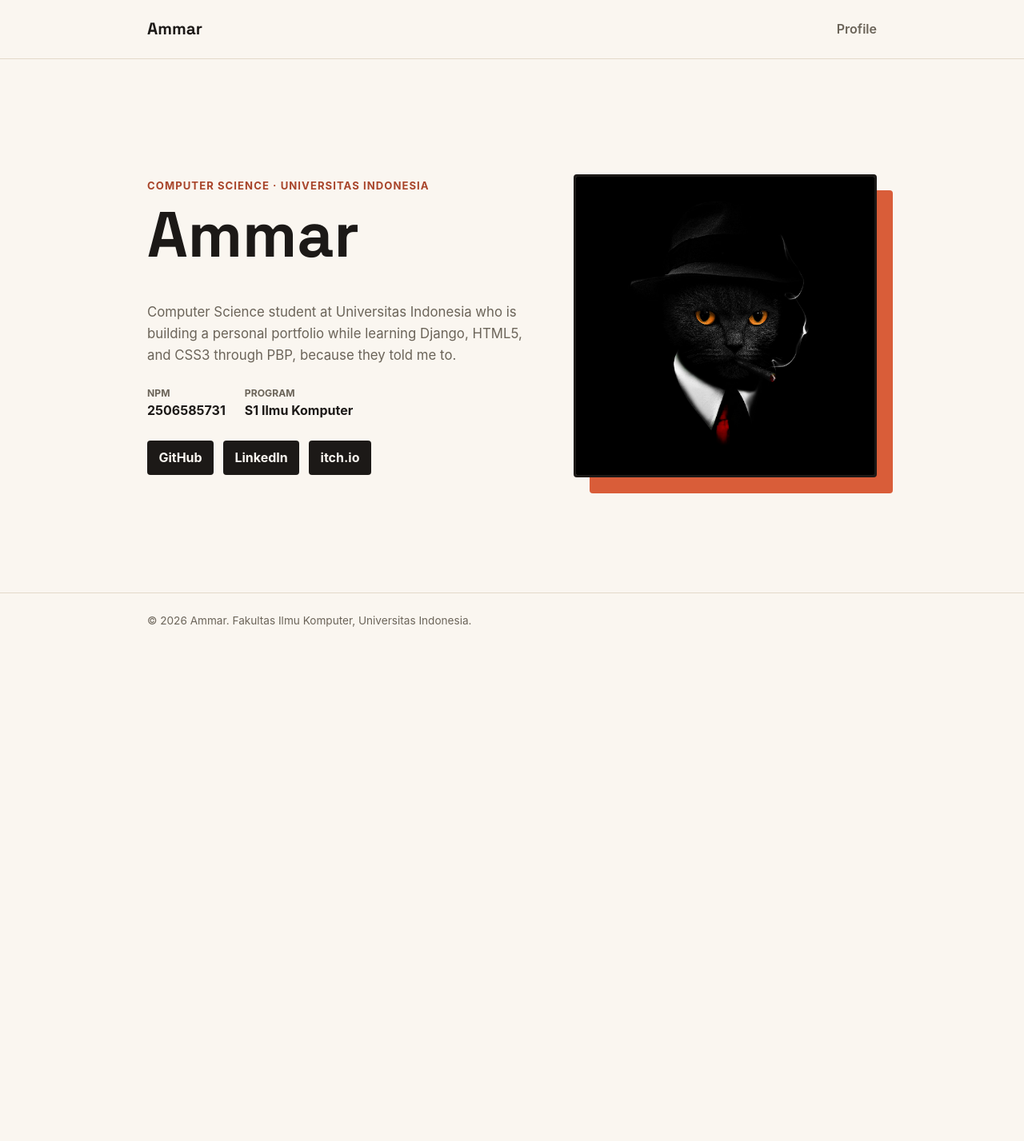
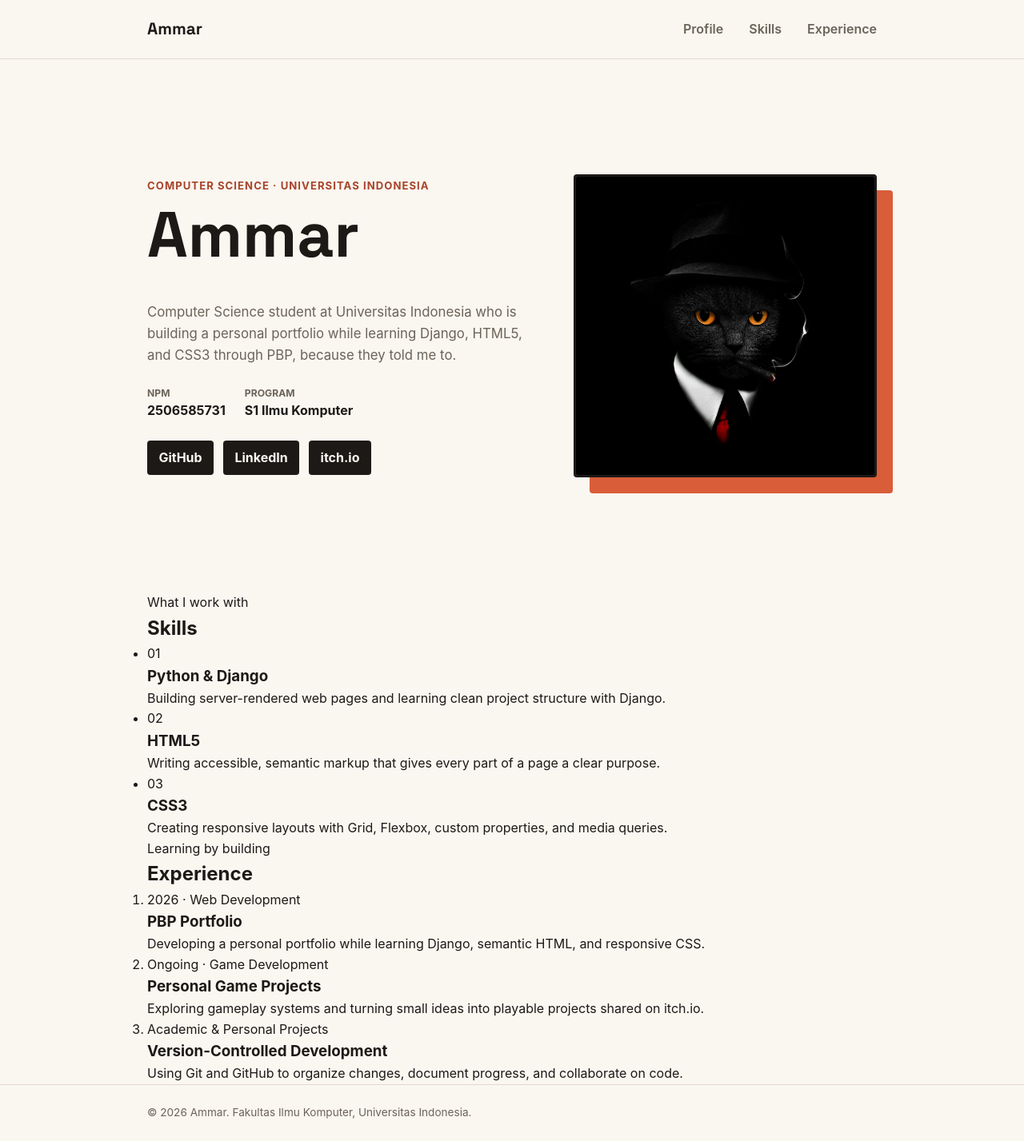
Before and after one commit to marlioboro/PBP, a Django app: page / in a window 1280 px wide. Shown: the whole page at 80% size. Before the commit the page ends 784 px from the top, so only its background shows below. Run offline with Django 5.2, Linux system fonts and the light colour scheme.

Commit message:
feat: add skills and experience sections

```diff
--- a/templates/index.html
+++ b/templates/index.html
@@ -16,6 +16,8 @@
             <a href="#profile" class="brand">Ammar</a>
             <nav aria-label="Primary navigation">
                 <a href="#profile">Profile</a>
+                <a href="#skills">Skills</a>
+                <a href="#experience">Experience</a>
             </nav>
         </div>
     </header>
@@ -58,6 +60,64 @@
                 </article>
             </div>
         </section>
+
+        <section class="portfolio-section skills-section" id="skills" aria-labelledby="skills-heading">
+            <div class="container">
+                <header class="section-heading">
+                    <p class="section-kicker">What I work with</p>
+                    <h2 id="skills-heading">Skills</h2>
+                </header>
+                <ul class="card-grid skill-list">
+                    <li class="skill-card">
+                        <p class="card-number" aria-hidden="true">01</p>
+                        <h3>Python &amp; Django</h3>
+                        <p>Building server-rendered web pages and learning clean project structure with Django.</p>
+                    </li>
+                    <li class="skill-card">
+                        <p class="card-number" aria-hidden="true">02</p>
+                        <h3>HTML5</h3>
+                        <p>Writing accessible, semantic markup that gives every part of a page a clear purpose.</p>
+                    </li>
+                    <li class="skill-card">
+                        <p class="card-number" aria-hidden="true">03</p>
+                        <h3>CSS3</h3>
+                        <p>Creating responsive layouts with Grid, Flexbox, custom properties, and media queries.</p>
+                    </li>
+                </ul>
+            </div>
+        </section>
+
+        <section class="portfolio-section experience-section" id="experience" aria-labelledby="experience-heading">
+            <div class="container">
+                <header class="section-heading">
+                    <p class="section-kicker">Learning by building</p>
+                    <h2 id="experience-heading">Experience</h2>
+                </header>
+                <ol class="experience-list">
+                    <li class="experience-item">
+                        <article>
+                            <p class="experience-meta">2026 &middot; Web Development</p>
+                            <h3>PBP Portfolio</h3>
+                            <p>Developing a personal portfolio while learning Django, semantic HTML, and responsive CSS.</p>
+                        </article>
+                    </li>
+                    <li class="experience-item">
+                        <article>
+                            <p class="experience-meta">Ongoing &middot; Game Development</p>
+                            <h3>Personal Game Projects</h3>
+                            <p>Exploring gameplay systems and turning small ideas into playable projects shared on itch.io.</p>
+                        </article>
+                    </li>
+                    <li class="experience-item">
+                        <article>
+                            <p class="experience-meta">Academic &amp; Personal Projects</p>
+                            <h3>Version-Controlled Development</h3>
+                            <p>Using Git and GitHub to organize changes, document progress, and collaborate on code.</p>
+                        </article>
+                    </li>
+                </ol>
+            </div>
+        </section>
     </main>
 
     <footer class="site-footer">
```
